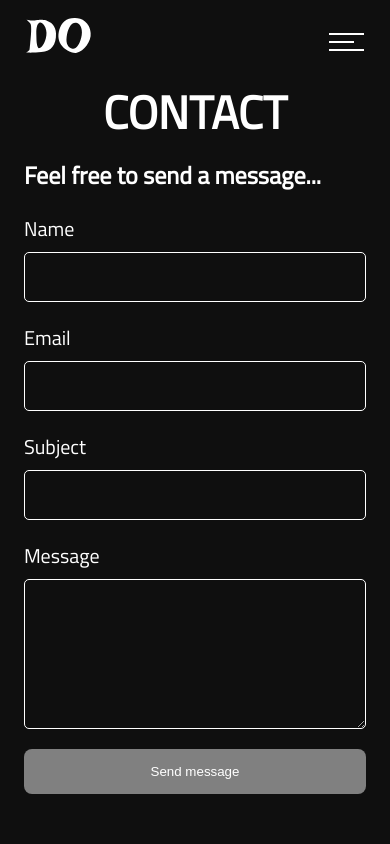
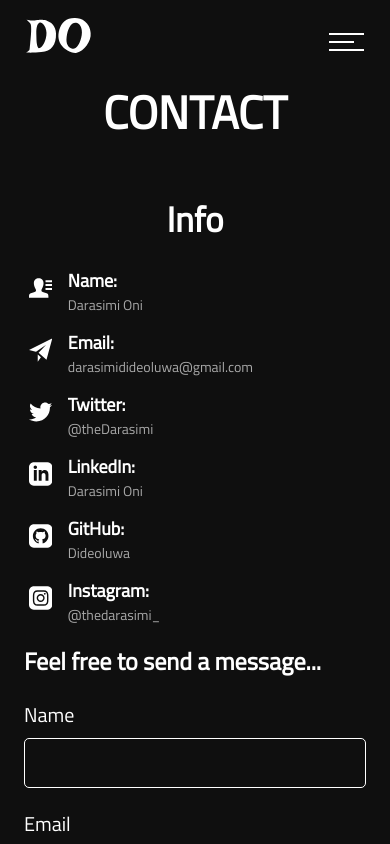
Before and after one commit to Dideoluwa/DON-v3, a React (Create React App) app: page /contact in a window 390 px wide. Shown: the top 844 px of the page. Built offline with nearby package versions, Linux system fonts and the light colour scheme.

Commit message:
Mini changes

```diff
--- a/src/components/Contact.module.css
+++ b/src/components/Contact.module.css
@@ -168,7 +168,7 @@
         margin: auto;
         margin-top: 0px;
         width: 95%;
-        flex-direction: column;
+        flex-direction: column-reverse
     }
 
     .contactInfo {
@@ -222,7 +222,7 @@
         margin: auto;
         margin-top: 0px;
         width: 98%;
-        flex-direction: column;
+        flex-direction: column-reverse;
     }
 
     .contactInfo {
```
